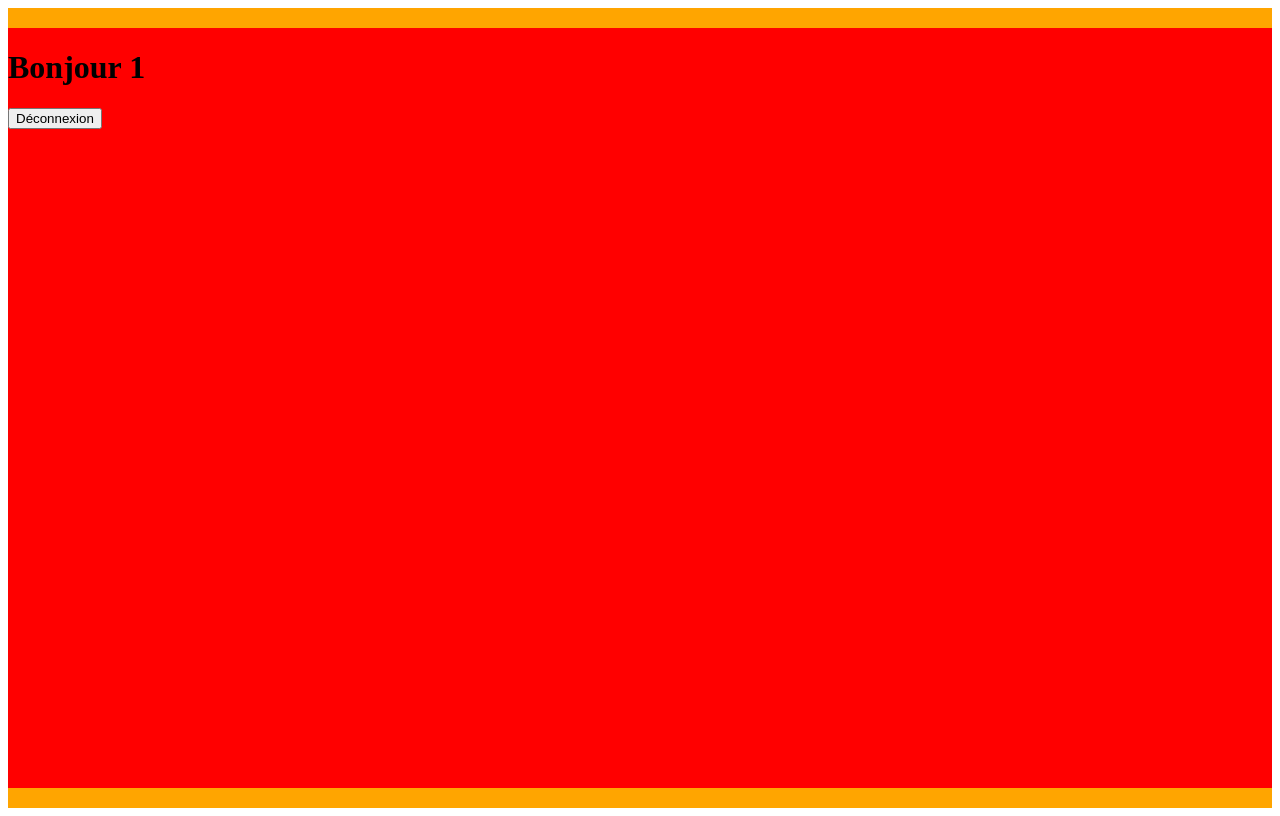
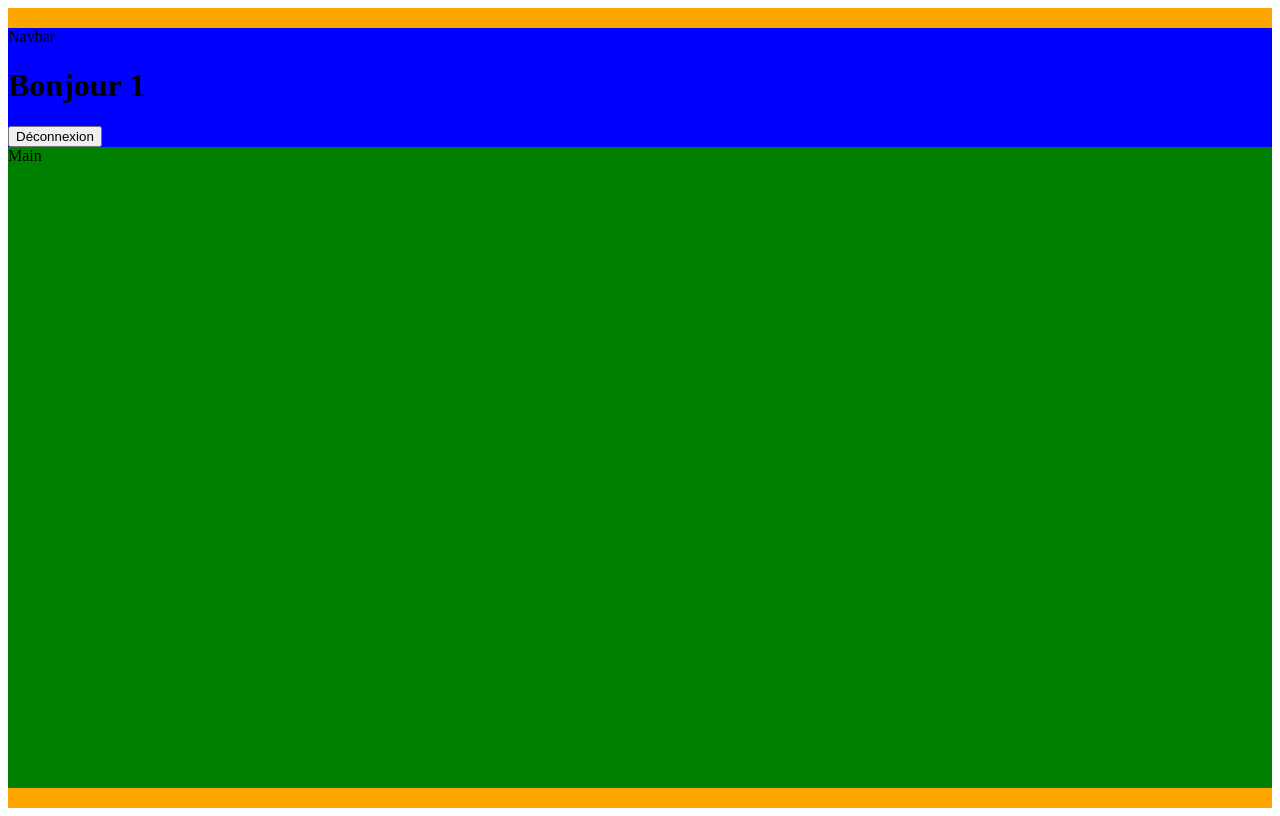
Before and after one commit to NhatHONGUYEN/crazee-burger, a React (Vite) app: page /order/1 in a window 1280 px wide. Built offline with nearby package versions, Linux system fonts and the light colour scheme.

Commit message:
🚧  FO4 : Order > layout > Add navbar and main

```diff
--- a/src/component/pages/order/OrderPage.jsx
+++ b/src/component/pages/order/OrderPage.jsx
@@ -10,10 +10,14 @@ export default function OrderPage() {
   return (
     <OrderPageStyled>
       <div className="container">
-        <h1>Bonjour {username} </h1>
-        <Link to="/">
-          <button>Déconnexion</button>
-        </Link>
+        <div className="navbar">
+          Navbar
+          <h1>Bonjour {username} </h1>
+          <Link to="/">
+            <button>Déconnexion</button>
+          </Link>
+        </div>
+        <div className="main">Main</div>
       </div>
     </OrderPageStyled>
   );
@@ -30,5 +34,15 @@ const OrderPageStyled = styled.div`
     background: red;
     height: 95vh;
     width: 1400px;
+    display: flex;
+    flex-direction: column;
+
+    .navbar {
+      background: blue;
+    }
+    .main {
+      background: green;
+      flex: 1;
+    }
   }
 `;
```
